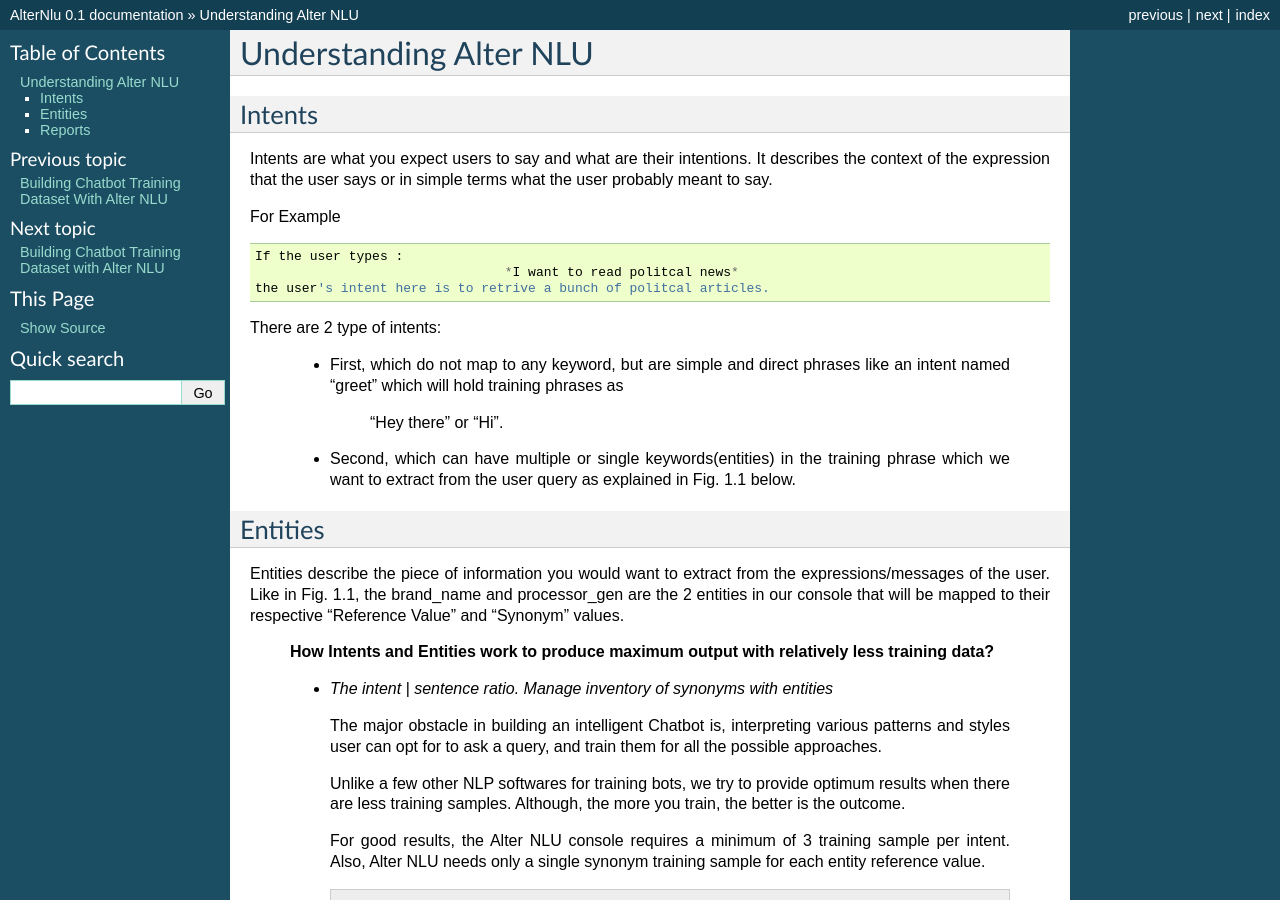
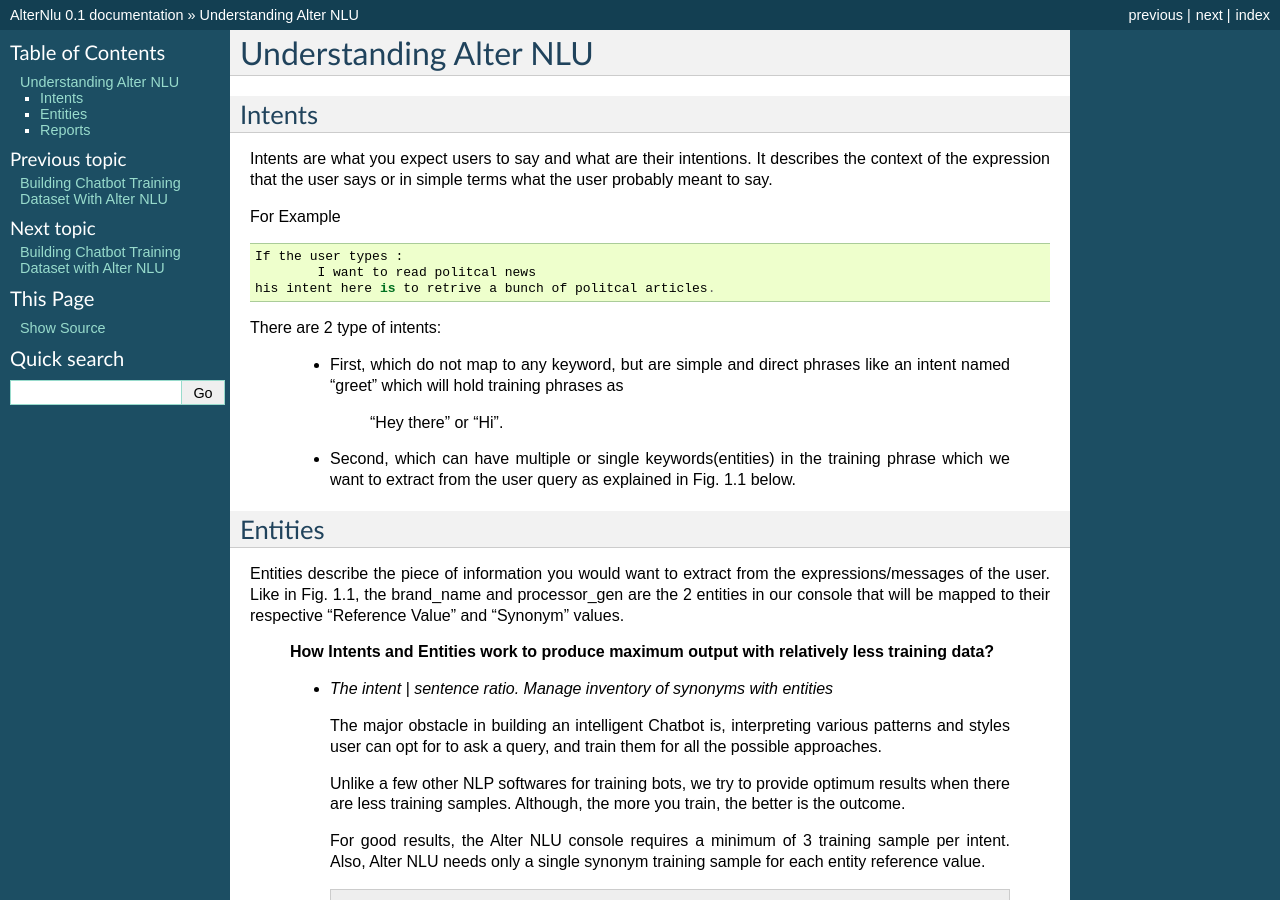
Before and after one commit to thakurtanya/kontikilabsDevelopers, a Sphinx documentation site: the page built from doc/source/Understanding-AlterNlu.rst, in a window 1280 px wide and 900 px high. Built offline with Sphinx 7.4.7, drawn with Linux system fonts in a browser that asks for light colours.

Commit message:
content additions

```diff
--- a/doc/source/Understanding-AlterNlu.rst
+++ b/doc/source/Understanding-AlterNlu.rst
@@ -11,8 +11,8 @@
 For Example ::
 
 		If the user types :
-						*I want to read politcal news*
-		the user's intent here is to retrive a bunch of politcal articles.
+			I want to read politcal news
+		his intent here is to retrive a bunch of politcal articles.
 
 There are 2 type of intents:
 
```
